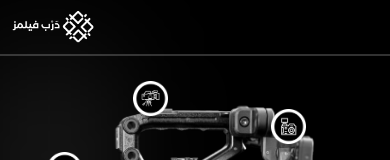
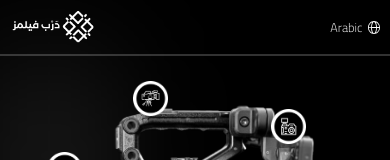
Before and after one commit to mohnndZaghloul/darb-films, a React (Vite) app: page / in a window 390 px wide. Shown: the top 160 px of the page. Built offline with nearby package versions, Linux system fonts and the light colour scheme.

Commit message:
resposive

```diff
--- a/src/components/templates/Nav.tsx
+++ b/src/components/templates/Nav.tsx
@@ -75,6 +75,21 @@ const Nav = () => {
                 </button>
               </li>
             </ul>
+            <div className="md:hidden text-xl">
+              <span className="absolute bottom-0 left-0 w-full h-[1px] scale-0 group-hover:scale-100 bg-white transition"></span>
+              <button
+                className="flex justify-center items-center gap-2"
+                onClick={() => {
+                  if (currentLang == "en") {
+                    setCurrentLang("ar");
+                  } else {
+                    setCurrentLang("en");
+                  }
+                }}>
+                {currentLang == "ar" ? "English" : "Arabic"}
+                <img className="w-5" src={langLogo} alt="language" />
+              </button>
+            </div>
           </div>
         </div>
       </nav>
```
